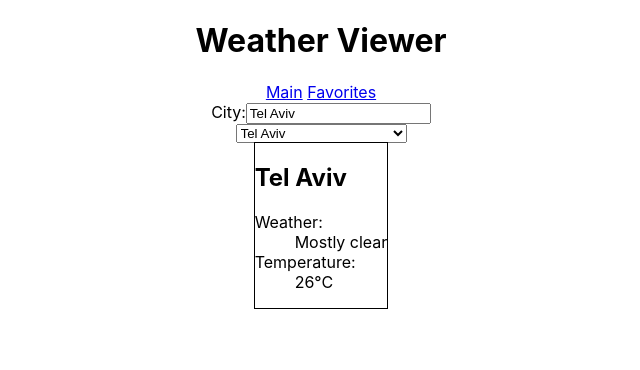
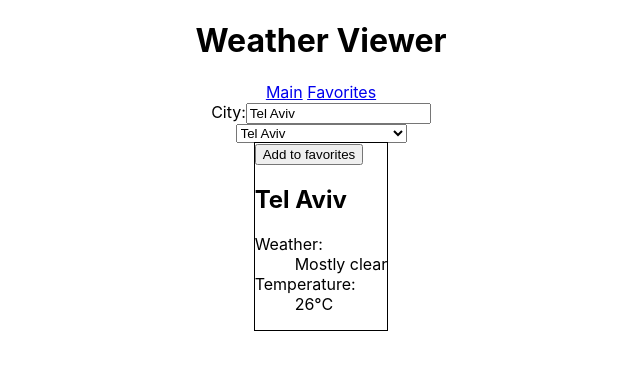
Before and after one commit to NoamAnisfeld/weather-utopia, a React (Create React App) app: page / in a window 1280 px wide. Shown: the top 370 px of the page, without its empty margins (319-959 px from the left). Built offline with nearby package versions, Linux system fonts and the light colour scheme.

Commit message:
adding favorites list and favorites control button

```diff
--- a/src/App.tsx
+++ b/src/App.tsx
@@ -3,16 +3,30 @@ import { Routes, Route, Outlet } from "react-router-dom";
 import Navigation from './components/Navigation';
 import Main from './components/Main';
 import Favorites from './components/Favorites';
+import useFavoriteCities from './hooks/useFavoriteCities';
 
 function App() {
+  const { favoriteCities, addFavoriteCity, removeFavoriteCity } = useFavoriteCities();
 
   return (
     <div className="App">
       <h1>Weather Viewer</h1>
       <Navigation />
       <Routes>
-        <Route path="*" element={<Main />} />
-        <Route path="favorites" element={<Favorites />} />
+        <Route path="*" element={
+          <Main {...{
+            favoriteCities,
+            addFavoriteCity,
+            removeFavoriteCity,
+          }} />
+        } />
+        <Route path="favorites" element={
+          <Favorites {...{
+            favoriteCities,
+            addFavoriteCity,
+            removeFavoriteCity,
+          }} />
+        } />
       </Routes>
     </div>
   );
--- a/src/components/CityInfoWidget.tsx
+++ b/src/components/CityInfoWidget.tsx
@@ -1,14 +1,21 @@
 import { useEffect, useState } from "react";
 import type { CityConditions } from "../API/cityConditions";
 import cityConditions from "../API/cityConditions";
+import FavoritesControlButton from "./FavoritesControlButton";
 import Loader from "./Loader";
 
 export default function CityInfoWidget({
     cityName,
     cityKey,
+    favoriteCities,
+    addFavoriteCity,
+    removeFavoriteCity,
 }: {
     cityName: string,
     cityKey: string,
+    favoriteCities: string[],
+    addFavoriteCity: (cityKey: string) => void,
+    removeFavoriteCity: (cityKey: string) => void,
 }) {
     const [conditions, setConditions] = useState<CityConditions>();
 
@@ -24,6 +31,12 @@ export default function CityInfoWidget({
     }, [cityKey]);
 
     return <div className="outlined">
+        <FavoritesControlButton {...{
+            cityKey,
+            favoriteCities,
+            addFavoriteCity,
+            removeFavoriteCity,
+        }} />
         <h2>{cityName}</h2>
         {conditions ?
         <dl>
--- /dev/null
+++ b/src/components/FavoritesControlButton.tsx
@@ -0,0 +1,25 @@
+export default function FavoritesControlButton({
+    cityKey,
+    favoriteCities,
+    addFavoriteCity,
+    removeFavoriteCity,
+}: {
+    cityKey: string,
+    favoriteCities: string[],
+    addFavoriteCity: (cityKey: string) => void,
+    removeFavoriteCity: (cityKey: string) => void,
+}) {
+    return favoriteCities.includes(cityKey) ?
+        <button
+            type="button"
+            onClick={() => removeFavoriteCity(cityKey)}
+        >
+            Remove from favorites
+        </button> :
+        <button
+            type="button"
+            onClick={() => addFavoriteCity(cityKey)}
+        >
+            Add to favorites
+        </button>
+}
--- /dev/null
+++ b/src/hooks/useFavoriteCities.tsx
@@ -0,0 +1,37 @@
+import { useState } from "react";
+
+const storedFavoritesCities = localStorage.getItem('favorite-cities');
+const MAX_FAVORITE_CITIES = 3;
+
+export default function useFavoriteCities() {
+    const [favoriteCities, setFavoriteCities] = useState<string[]>(
+      Array.isArray(storedFavoritesCities) ? JSON.parse(storedFavoritesCities) : []
+    );
+
+    function addFavoriteCity(cityKey: string) {
+      setFavoriteCities(currentFavoriteCities => {
+        if (currentFavoriteCities.length >= MAX_FAVORITE_CITIES) {
+          // ToDo: instruct the user
+          return currentFavoriteCities;
+        } else {
+          return [...currentFavoriteCities].concat([cityKey]);
+        }
+      });
+    }
+
+    function removeFavoriteCity(cityKey: string) {
+      setFavoriteCities(currentFavoriteCities => {
+        const index = currentFavoriteCities.indexOf(cityKey);
+
+        if (index === -1) {
+          return currentFavoriteCities;
+        } else {
+          const newFavoriteCities = [...currentFavoriteCities];
+          newFavoriteCities.splice(index, 1);
+          return newFavoriteCities;
+        }
+      })
+    }
+
+    return { favoriteCities, addFavoriteCity, removeFavoriteCity };
+}
```
Also changed, not shown: src/components/Favorites.tsx (+9 -1 lines), src/components/Main.tsx (+13 -2 lines).
